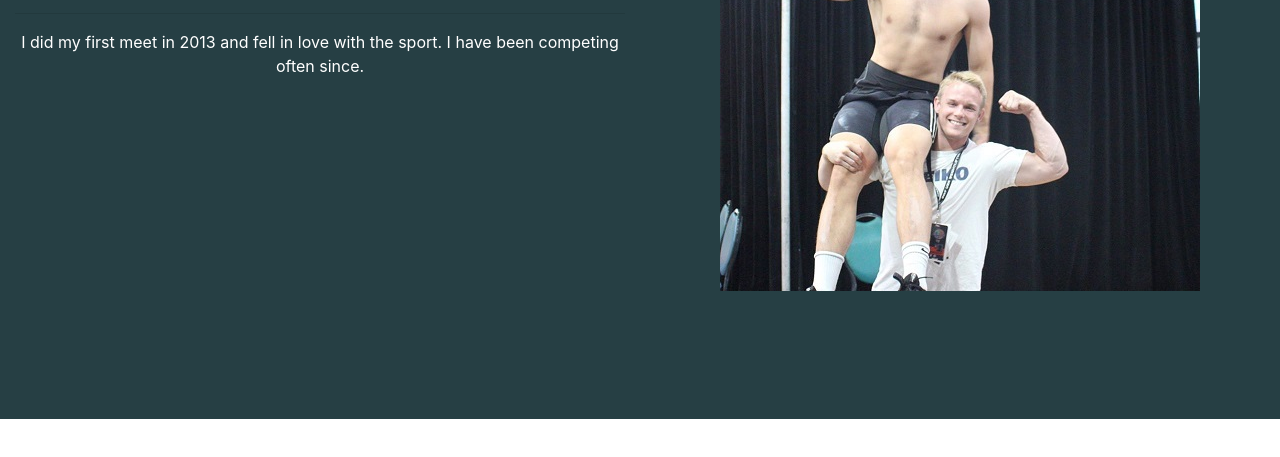
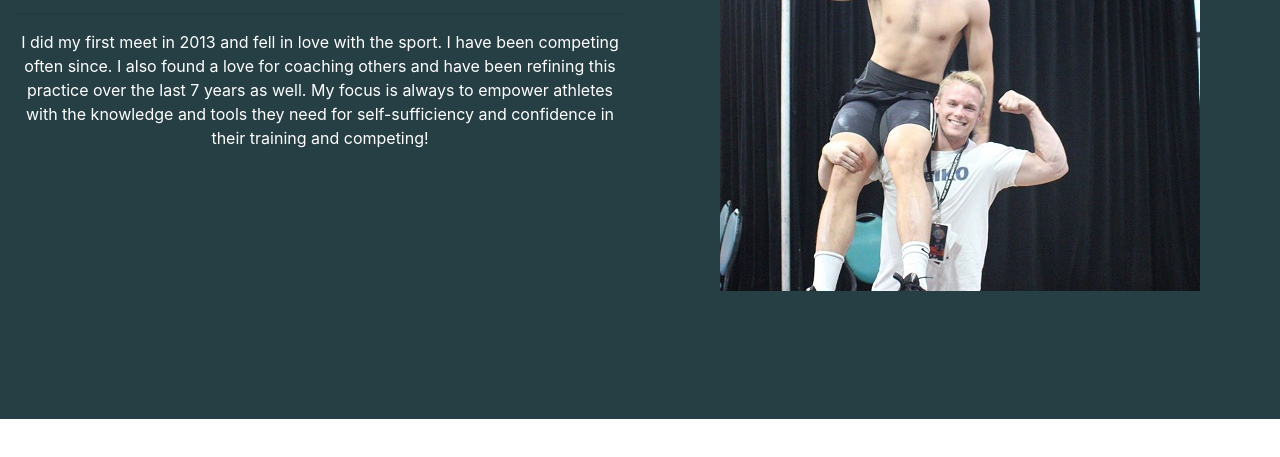
Before and after one commit to ndondzila/WeightliftingTraining, a plain HTML site: page aboutme.html in a window 1280 px wide. Shown: the part 289-746 px from the top of the page. Drawn offline with nearby package versions, Linux system fonts and the light colour scheme.

Commit message:
Update aboutme.html

```diff
--- a/aboutme.html
+++ b/aboutme.html
@@ -65,7 +65,7 @@
             <h1 class="hook">Nick Dondzila</h1>
             <hr />
             <p>
-              I did my first meet in 2013 and fell in love with the sport.  I have been competing often since.
+              I did my first meet in 2013 and fell in love with the sport.  I have been competing often since.  I also found a love for coaching others and have been refining this practice over the last 7 years as well.  My focus is always to empower athletes with the knowledge and tools they need for self-sufficiency and confidence in their training and competing!
             </p>
           </div>
           <div class="col-lg-6" style="padding-bottom: 10%;">
```
